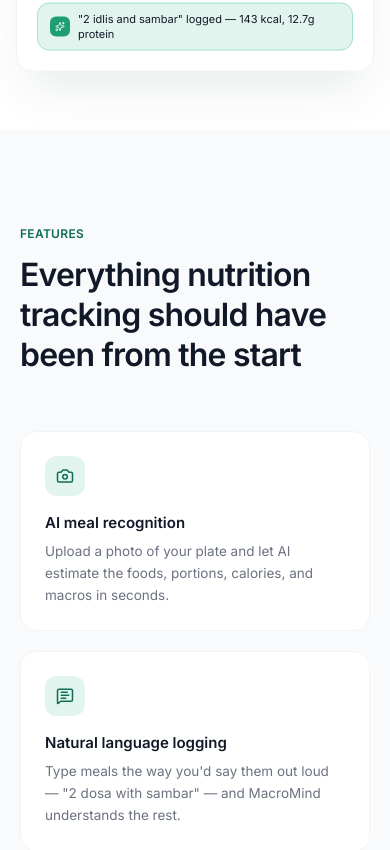
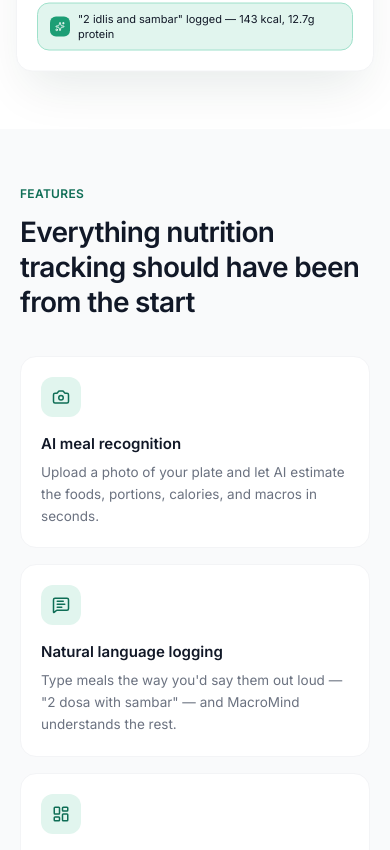
Before and after one commit to HERMON19DP/MacroMind, a React (Vite) app in the folder macromind-frontend/: page / in a window 390 px wide. Shown: the part 934-1784 px from the top of the page. Built offline with nearby package versions, Linux system fonts and the light colour scheme.

Commit message:
Improve landing features section responsiveness

```diff
--- a/macromind-frontend/src/components/landing/Features.jsx
+++ b/macromind-frontend/src/components/landing/Features.jsx
@@ -45,16 +45,16 @@ const cardVariants = {
 
 export default function Features() {
   return (
-    <section id="features" className="py-24 sm:py-28 bg-gray-50">
+    <section id="features" className="bg-gray-50 py-14 sm:py-28">
       <div className="max-w-6xl mx-auto px-5 sm:px-8">
-        <div className="max-w-xl mb-14">
+        <div className="mb-9 max-w-xl sm:mb-14">
           <p className="text-[12px] font-semibold text-brand-600 uppercase tracking-wide mb-3">Features</p>
-          <h2 className="text-[32px] sm:text-[38px] font-semibold text-gray-900 tracking-tight leading-tight">
+          <h2 className="text-[clamp(1.75rem,7vw,2.375rem)] font-semibold leading-tight tracking-tight text-gray-900">
             Everything nutrition tracking should have been from the start
           </h2>
         </div>
 
-        <div className="grid sm:grid-cols-2 lg:grid-cols-3 gap-5">
+        <div className="grid grid-cols-1 gap-4 sm:grid-cols-2 sm:gap-5 lg:grid-cols-3">
           {FEATURES.map((f, i) => (
             <motion.div
               key={f.title}
@@ -64,7 +64,7 @@ export default function Features() {
               whileInView="show"
               viewport={{ once: true, margin: '-60px' }}
               whileHover={{ y: -4 }}
-              className="group relative bg-white rounded-2xl border border-gray-100 p-6 transition-shadow hover:shadow-lg hover:shadow-brand-900/5"
+              className="group relative rounded-2xl border border-gray-100 bg-white p-5 transition-shadow hover:shadow-lg hover:shadow-brand-900/5 sm:p-6"
             >
               <div
                 className="absolute inset-0 rounded-2xl opacity-0 group-hover:opacity-100 transition-opacity pointer-events-none"
```
